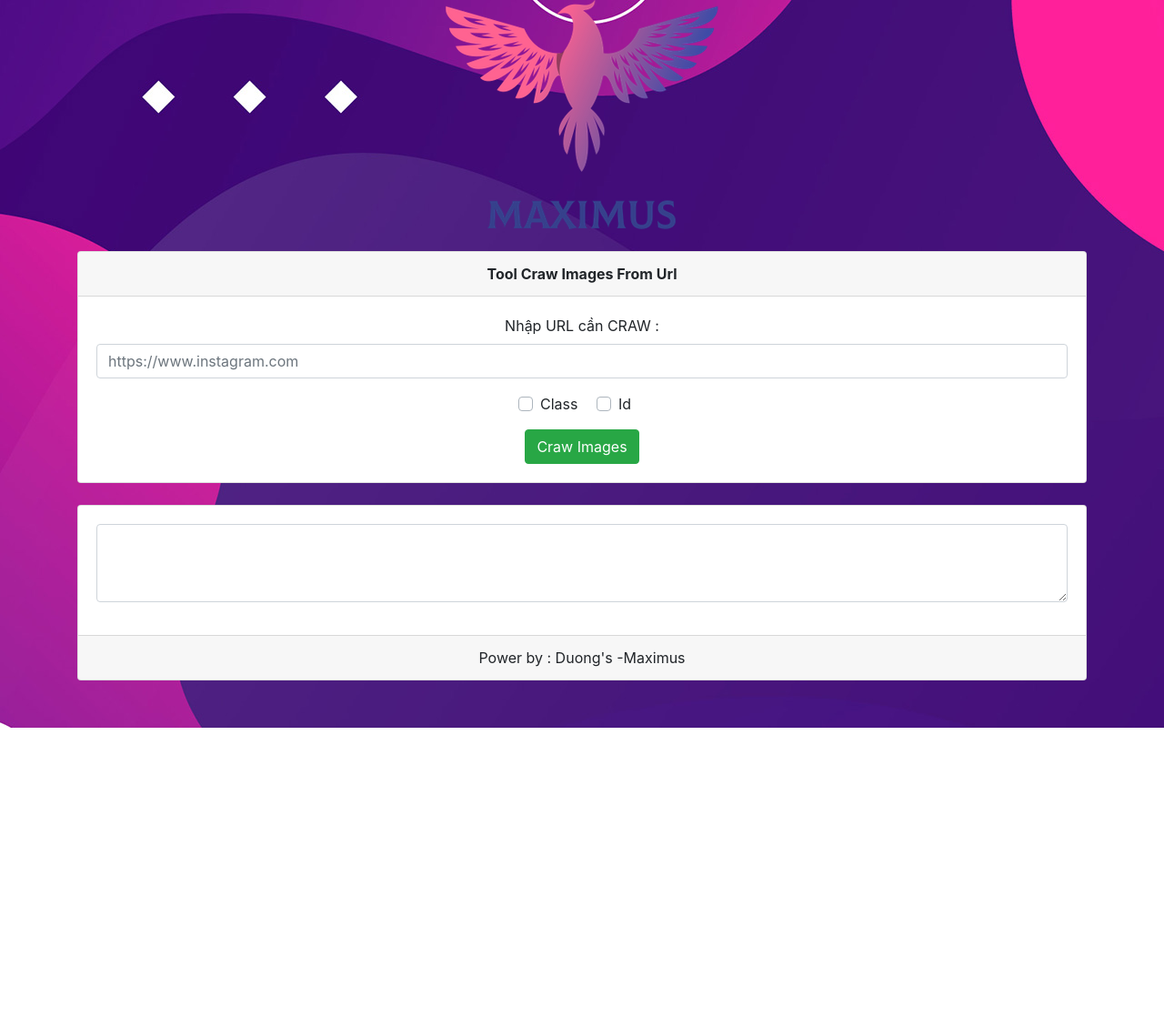
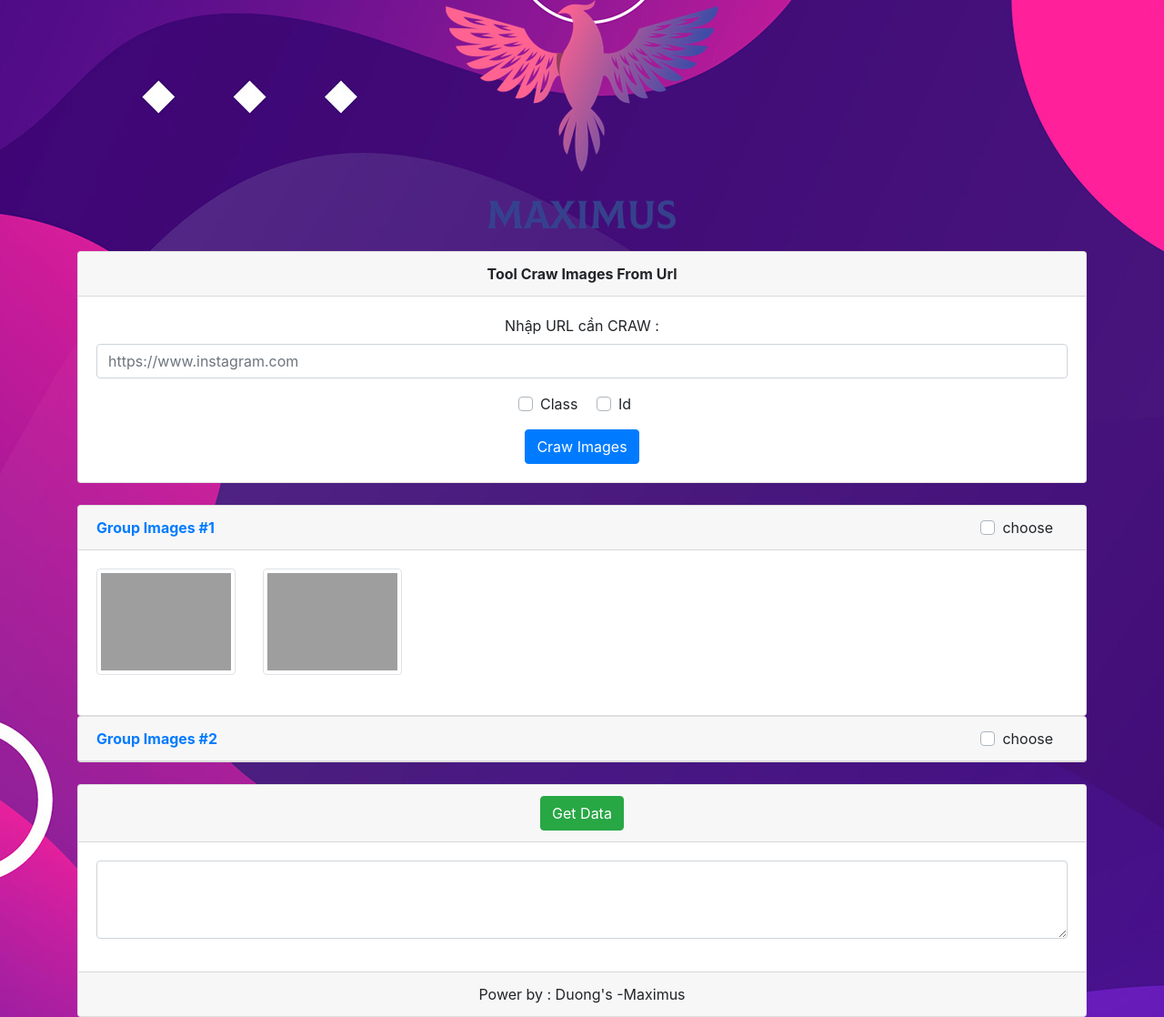
Before and after one commit to nguyenanh92/CRAW-DATA, a plain HTML site: page index.html in a window 1280 px wide. Shown: the whole page at 91% size. Before the commit the page ends 800 px from the top, so only its background shows below. Drawn offline with nearby package versions, Linux system fonts and the light colour scheme; grey boxes are pictures that could not be loaded.

Commit message:
Update index.html

```diff
--- a/index.html
+++ b/index.html
@@ -23,7 +23,7 @@
                 <br>
                 <div class="card">
                     <div class="card-header">
-                       <b> Tool Craw Images From Url </b>
+                        <b> Tool Craw Images From Url </b>
                     </div>
                     <div class="card-body">
                         <form method="get" action="">
@@ -46,7 +46,7 @@
 
 
                             </div>
-                            <button class="btn btn-success">Craw Images</button>
+                            <button class="btn btn-primary">Craw Images</button>
                         </form>
                     </div>
 
@@ -54,11 +54,90 @@
             </div>
         </div>
         <br>
+    </div>
+
+    <div class="container">
+        <div class="">
+            <div id="accordion">
+
+                <!-- Group Card -->
+                <div class="card">
+                    <div class="card-header">
+                        <a class="card-link" data-toggle="collapse" href="#collapseOne">
+                            <b> Group Images #1</b>
+                        </a>
+                        <div style="float: right;">
+                            <div class="custom-control custom-checkbox custom-control-inline">
+                                <input id="groupchoose" class="custom-control-input" type="checkbox" name=""
+                                    value="true">
+                                <label for="groupchoose" class="custom-control-label">choose</label>
+
+                            </div>
+                        </div>
+                    </div>
+                    <div id="collapseOne" class="collapse show" data-parent="#accordion">
+
+                        <div class="card-body">
+                            <div class="row text-center text-lg-left">
+
+                                <!-- List images -->
+                                <div class="col-lg-2 col-md-3 col-3">
+                                    <a href="#" class="d-block mb-4 h-100">
+                                        <img class="img-fluid img-thumbnail"
+                                            src="https://source.unsplash.com/pWkk7iiCoDM/400x300" alt="">
+                                    </a>
+                                </div>
+
+                                <div class="col-lg-2 col-md-3 col-3">
+                                    <a href="#" class="d-block mb-4 h-100">
+                                        <img class="img-fluid img-thumbnail"
+                                            src="https://source.unsplash.com/pWkk7iiCoDM/400x300" alt="">
+                                    </a>
+                                </div>
+
+
+                            </div>
+                        </div>
+                    </div>
+                </div>
+
+                <div class="card">
+                    <div class="card-header">
+                        <a class="collapsed card-link" data-toggle="collapse" href="#collapseThree">
+                            <b>Group Images #2</b>
+                        </a>
+                        <div style="float: right;">
+                            <div class="custom-control custom-checkbox custom-control-inline">
+                                <input id="groupchoose2" class="custom-control-input" type="checkbox" name=""
+                                    value="true">
+                                <label for="groupchoose2" class="custom-control-label">choose</label>
+
+                            </div>
+                        </div>
+                    </div>
+                    <div id="collapseThree" class="collapse" data-parent="#accordion">
+                        <div class="card-body">
+                            Lorem ipsum..
+                        </div>
+                    </div>
+                </div>
+
+            </div>
+        </div>
+    </div>
+
+    <br>
+    <div class="container">
         <div class="row">
             <div class="col-lg-12" style="text-align: center; ">
+
                 <div class="card">
+                    <div class="card-header">
+                        <button class="btn btn-success">Get Data</button>
 
+                    </div>
                     <div class="card-body">
+
                         <div class="form-group">
                             <textarea id="my-textarea" class="form-control" name="" rows="3"></textarea>
                         </div>
@@ -70,9 +149,7 @@
             </div>
 
         </div>
-
     </div>
-
     <script src="https://cdnjs.cloudflare.com/ajax/libs/jquery/3.4.1/jquery.slim.min.js"></script>
     <script src="https://cdnjs.cloudflare.com/ajax/libs/popper.js/1.16.0/umd/popper.min.js"></script>
     <script src="https://cdnjs.cloudflare.com/ajax/libs/twitter-bootstrap/4.4.1/js/bootstrap.min.js"></script>
```
